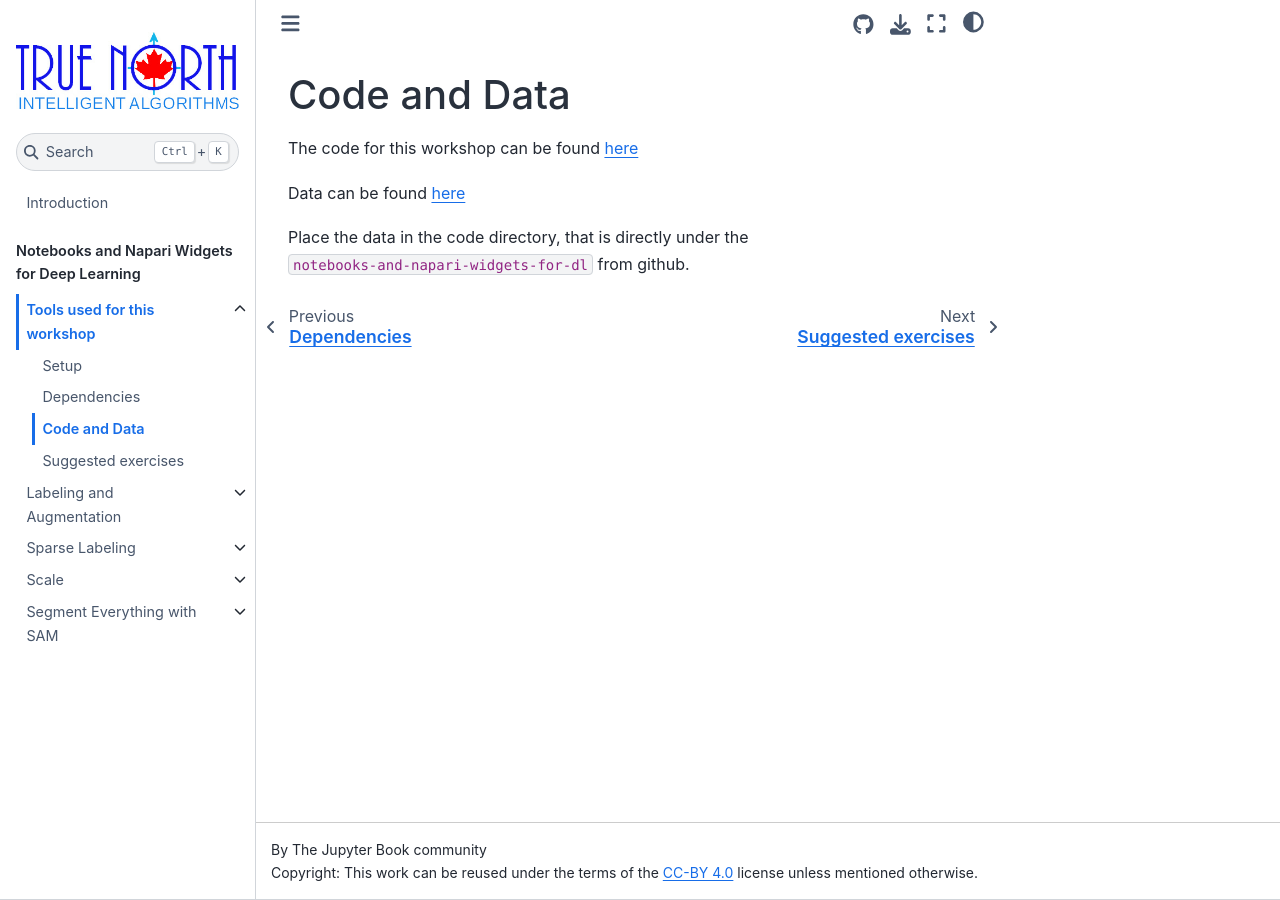
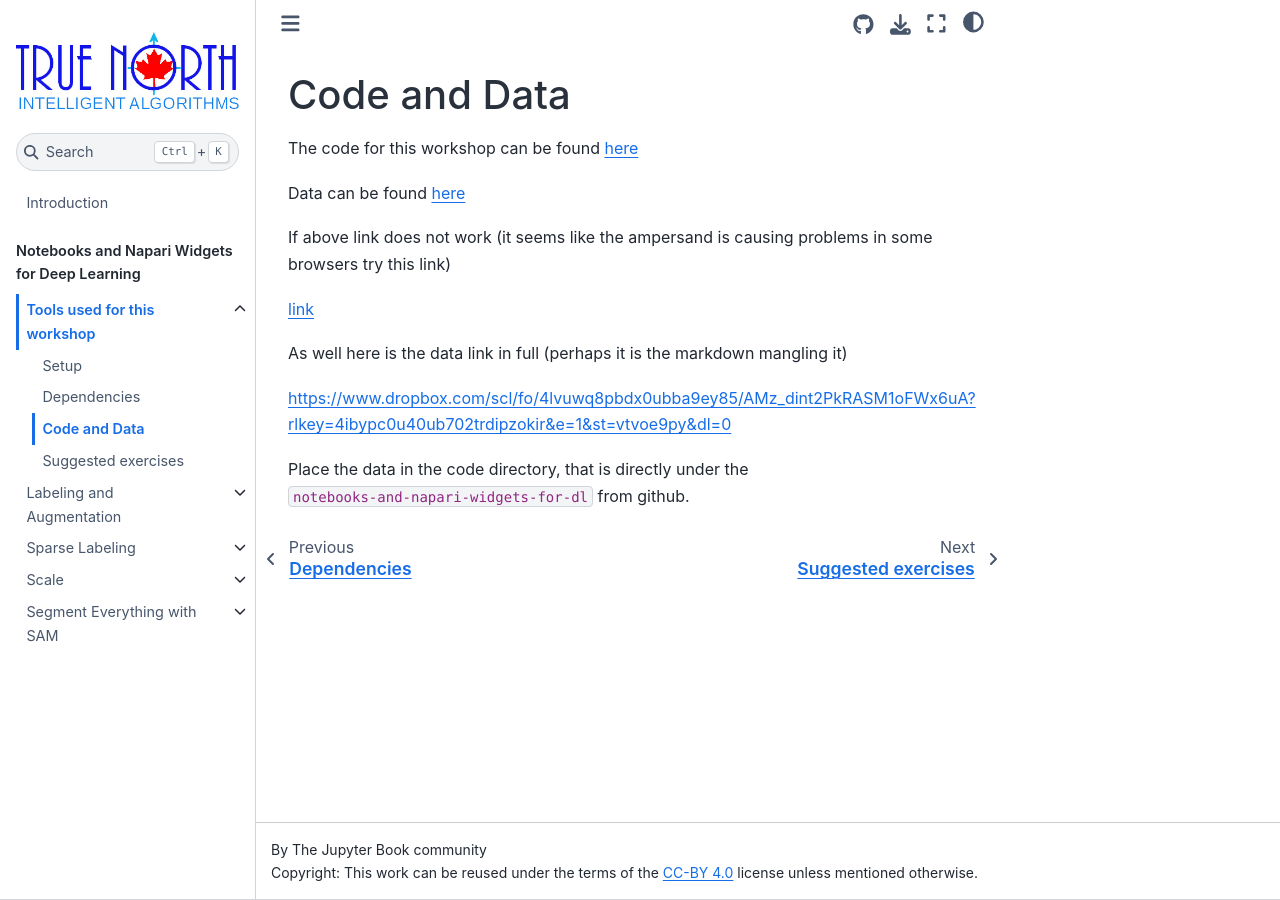
Before and after one commit to True-North-Intelligent-Algorithms/notebooks-and-napari-widgets-for-dl, a Jupyter Book: the page built from docs/00_course_preparation/15_data.md, in a window 1280 px wide. Built offline with Jupyter Book 1.0.4 settings and Sphinx 7.4.7 and the Sphinx Book theme 1.1.4, drawn with Linux system fonts in a browser that asks for light colours; pages that are not in the unit, such as notebooks, are missing from menus.

Commit message:
Try and address potential issue where jupyter book corrups the dropbox link

````diff
--- a/docs/00_course_preparation/15_data.md
+++ b/docs/00_course_preparation/15_data.md
@@ -4,4 +4,12 @@ The code for this workshop can be found [here](https://github.com/True-North-Int
 
 Data can be found [here](https://www.dropbox.com/scl/fo/4lvuwq8pbdx0ubba9ey85/AMz_dint2PkRASM1oFWx6uA?rlkey=4ibypc0u40ub702trdipzokir%26st=spgp9ckc%26dl=0)
 
+If above link does not work (it seems like the ampersand is causing problems in some browsers try this link)
+
+[link](https://www.dropbox.com/scl/fo/4lvuwq8pbdx0ubba9ey85/AMz_dint2PkRASM1oFWx6uA?rlkey=4ibypc0u40ub702trdipzokir&e=1&st=vtvoe9py&dl=0)
+
+As well here is the data link in full (perhaps it is the markdown mangling it)
+
+https://www.dropbox.com/scl/fo/4lvuwq8pbdx0ubba9ey85/AMz_dint2PkRASM1oFWx6uA?rlkey=4ibypc0u40ub702trdipzokir&e=1&st=vtvoe9py&dl=0
+
 Place the data in the code directory, that is directly under the ```notebooks-and-napari-widgets-for-dl``` from github.
````
